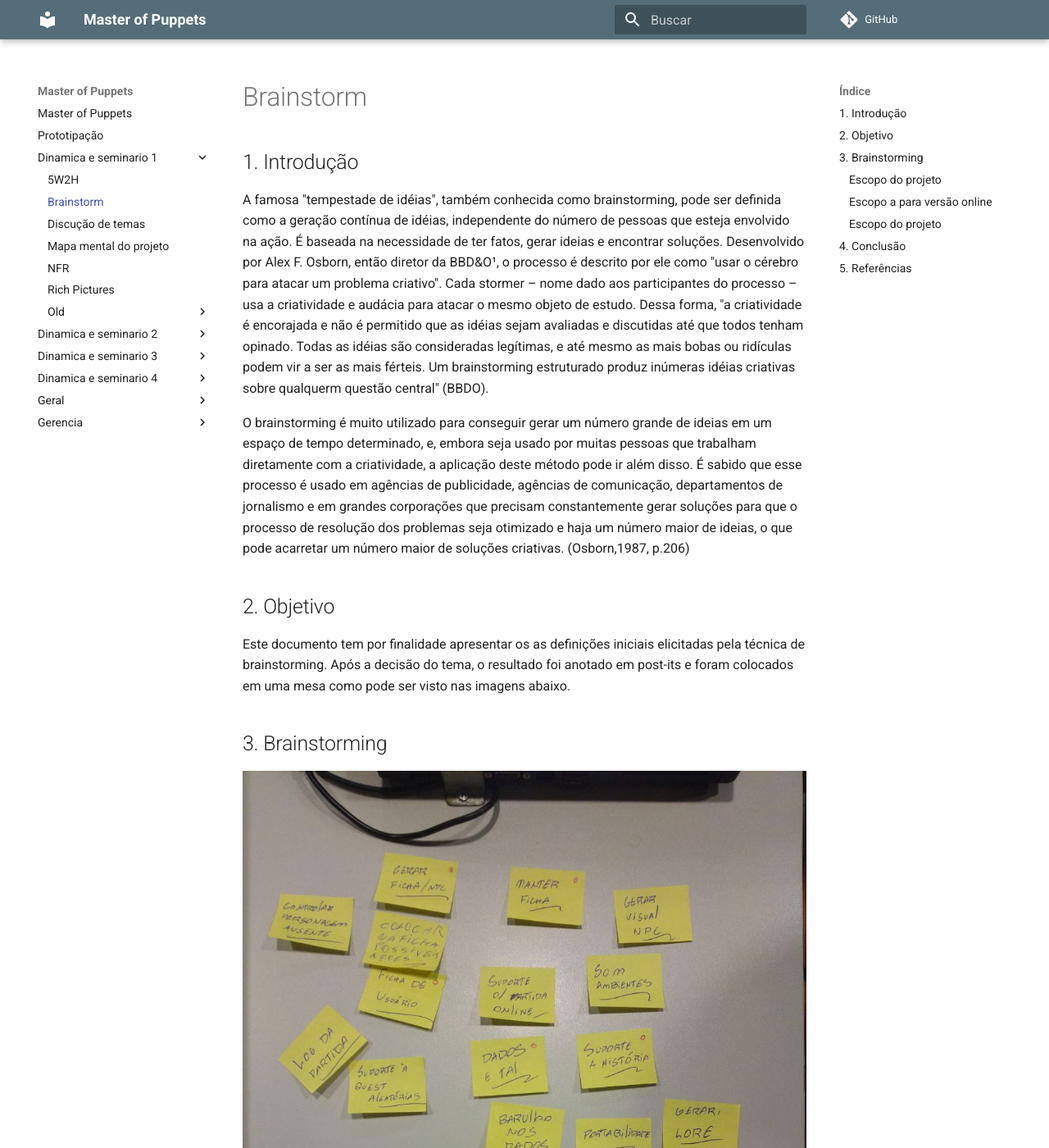
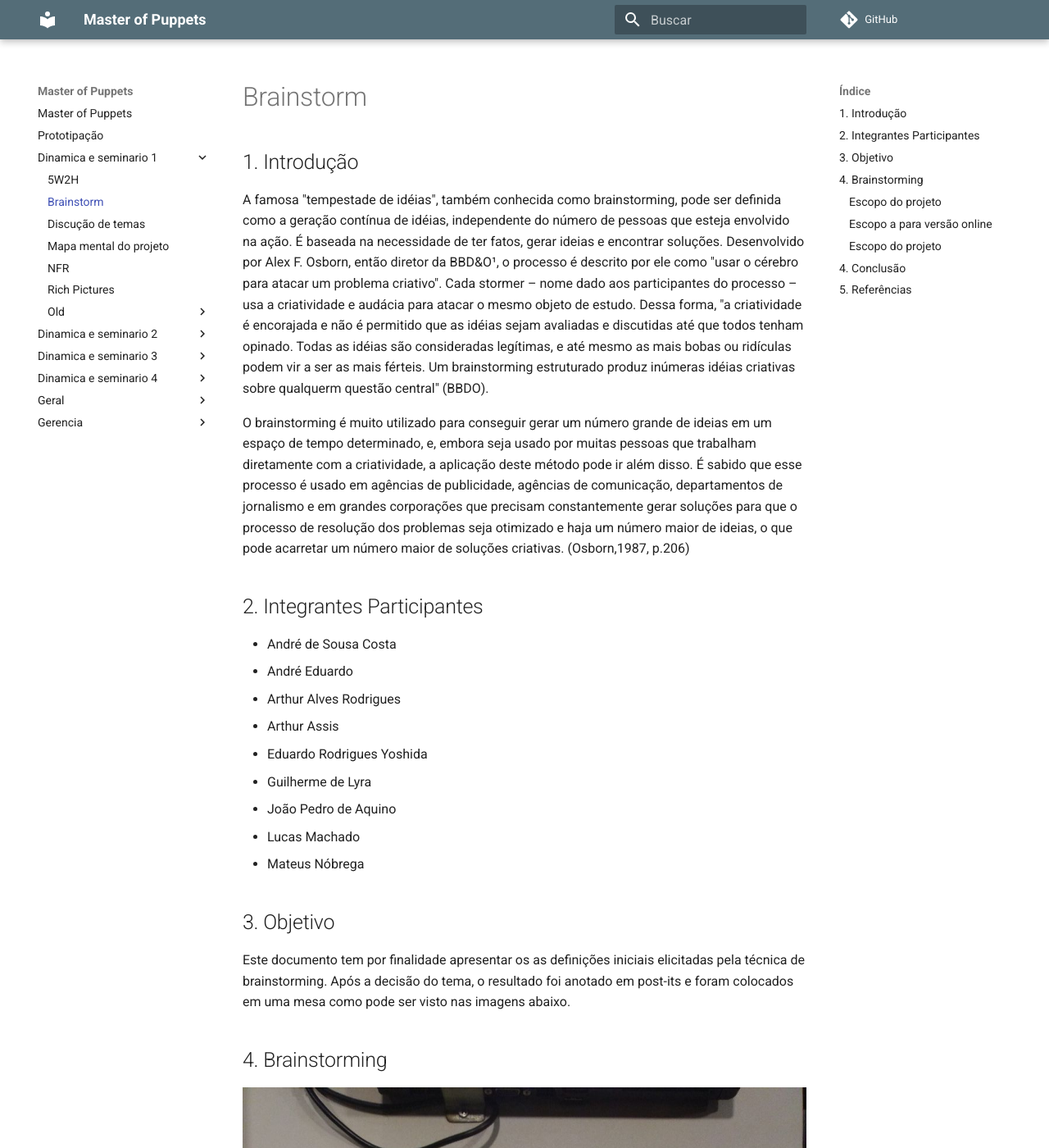
Before and after one commit to desenho-de-software-2019-02/Documentation, an MkDocs documentation site: the page built from docs/dinamica_e_seminario_1/brainstorm.md, in a window 1280 px wide and 1400 px high. Shown: the whole window at 82% size. Built offline with MkDocs 1.6.1 and Material for MkDocs 9.7.7, drawn with Linux system fonts in a browser that asks for light colours; comment, search, counter and statistics services are not loaded; some of the changed text lies outside the part shown.

Commit message:
Update and refactory code dinamica e seminario 1
Co-authored-by: Arthur <arthur120496@gmail.com>

```diff
--- a/docs/dinamica_e_seminario_1/brainstorm.md
+++ b/docs/dinamica_e_seminario_1/brainstorm.md
@@ -6,10 +6,22 @@
 O brainstorming é muito utilizado para conseguir gerar um número grande de ideias em um espaço de tempo determinado, e, embora seja usado por muitas pessoas que trabalham diretamente com a criatividade, a aplicação deste método pode ir além disso. É sabido que esse processo é usado em agências de publicidade, agências de comunicação, departamentos de jornalismo e em grandes corporações que precisam constantemente gerar soluções para que o processo de resolução dos problemas seja otimizado e haja um número maior de ideias, o que
 pode acarretar um número maior de soluções criativas. (Osborn,1987, p.206)
 
-## 2. Objetivo
+## 2. Integrantes Participantes
+
+- André de Sousa Costa
+- André Eduardo
+- Arthur Alves Rodrigues
+- Arthur Assis
+- Eduardo Rodrigues Yoshida
+- Guilherme de Lyra
+- João Pedro de Aquino
+- Lucas Machado
+- Mateus Nóbrega
+
+## 3. Objetivo
 Este documento tem por finalidade apresentar os as definições iniciais elicitadas pela técnica de brainstorming. Após a decisão do tema, o resultado foi anotado em post-its e foram colocados em uma mesa como pode ser visto nas imagens abaixo.
 
-## 3. Brainstorming
+## 4. Brainstorming
 
 ![Resultado Brainstorm ](../../img/resultado_brainstorm.jpg)
 
@@ -34,5 +46,9 @@ Com todas essas ideias decidimos organizá-las, e organizamos entre as ideias qu
 
 Dessa forma, é importante focar em cada etapa do Brainstorm, dando atenção à opinião de todos os participantes e prezando pela boa organização realizada pelo mediador, para que o resultado do processo seja enriquecedor e positivo. A utilização desta técnica se mostrou fundamental para as definições iniciais do escopo do projeto, assim como funcionalidades principais.
 
+|   Data   |  Versão  |        Descrição       |          Autor(es)          |
+|:--------:|:--------:|:----------------------:|:---------------------------:|
+| 22/08/2019 |   0.1    | Criação do documento       |   Lucas Machado |
+
 ## 5. Referências
 BRAINSTORMING THAT WORKS. Alex Osborn “brainstorming” – He coined the word. BRAINSTORMING THAT WORKS. Disponível em <http://bit.ly/1uGac2S>. Acesso em: 30 set 2019.
```
Also changed, not shown: docs/dinamica_e_seminario_1/5w2h.md (+6 -6 lines), docs/dinamica_e_seminario_1/discucao_tema.md (+15 -0 lines), docs/dinamica_e_seminario_1/mapa_mental.md (+1 -1 lines), docs/dinamica_e_seminario_1/nfr.md (+2 -0 lines), docs/dinamica_e_seminario_1/richpicture.md (+15 -7 lines).
